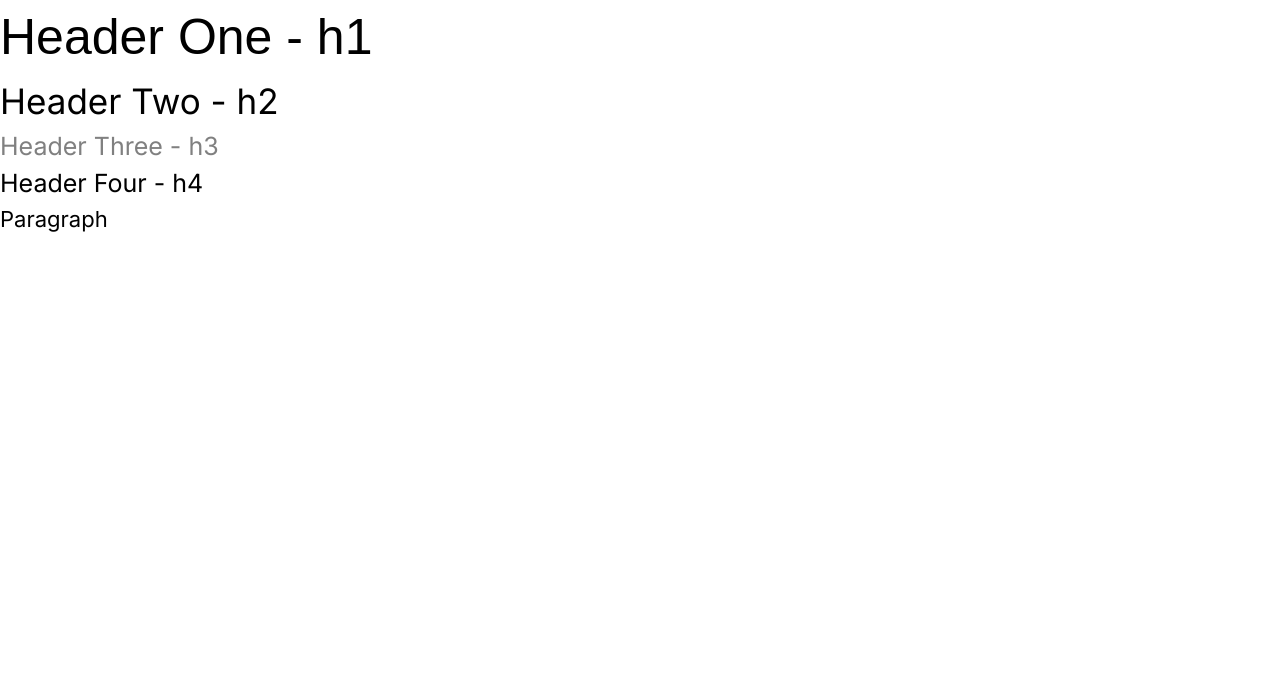
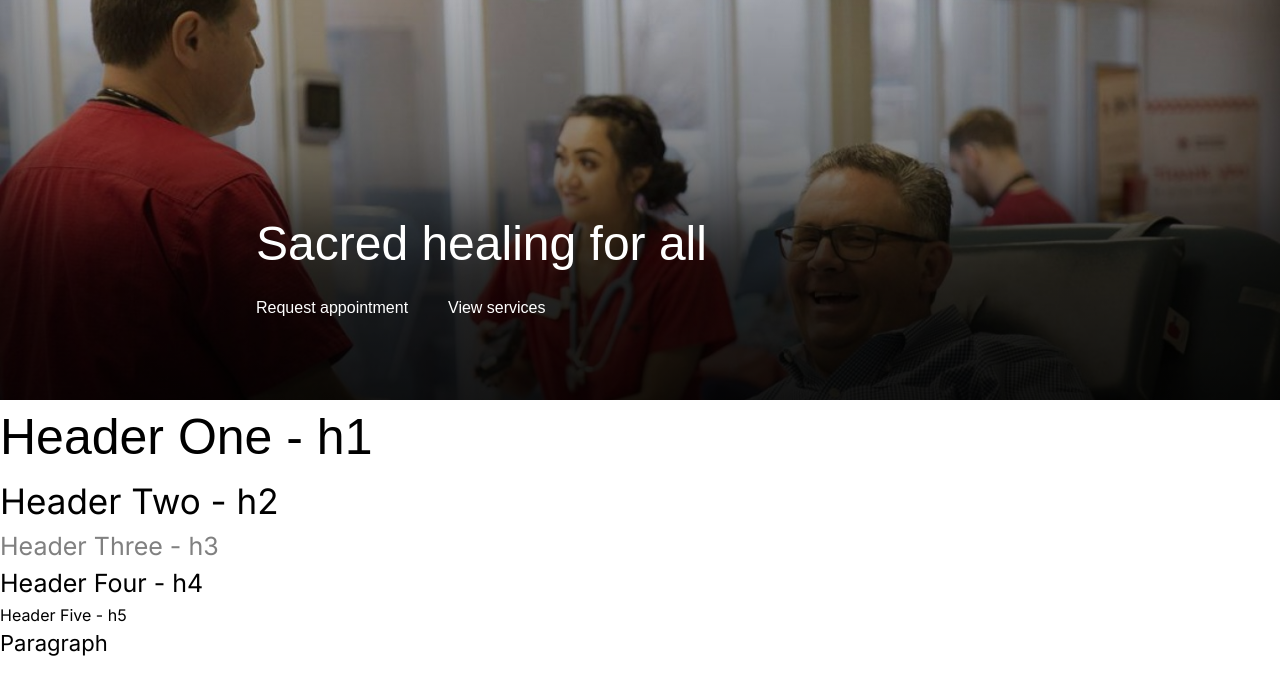
Before and after one commit to dylsub/SHIFAClinicWebsite, a Next.js app: page / in a window 1280 px wide. Shown: the top 694 px of the page. Built offline with nearby package versions, Linux system fonts and the light colour scheme; a web font is replaced by a local one.

Commit message:
We made the HomeHero

```diff
--- a/app/(components)/home/HomeHero.jsx
+++ b/app/(components)/home/HomeHero.jsx
@@ -1,4 +1,5 @@
 import React from "react";
+import styles from "./HomeHero.module.css";
 
 export default function HomeHero() {
   // Ashlee Tran + Victor
@@ -11,5 +12,14 @@ export default function HomeHero() {
 
   // Style in HomeHero.module.css for right now
 
-  return <div></div>;
+  return (
+    <div className={styles.heroContainer}>
+      <div className={styles.overlay}></div>
+      <h1 className={styles.heroHeader}>Sacred healing for all</h1>
+        <button className={styles.heroButton1}>Request appointment</button>
+        <button className={styles.heroButton2}>View services</button>
+      {/* <img src="./Control-V.png"></img> */}
+    </div>
+  );
+
 }
--- a/app/(components)/home/HomeHero.module.css
+++ b/app/(components)/home/HomeHero.module.css
@@ -0,0 +1,32 @@
+.heroContainer {
+    width: 100vw;
+    height: 400px;
+    background: linear-gradient(to top, rgba(0, 0, 0, 0.7), rgba(0, 0, 0, 0)), url('/Control-V.png');
+    background-size: cover;
+    background-position: left;
+    display: flex;
+    flex-direction: column;
+    justify-content: center;
+    align-items: flex-start;
+    padding-left: 10vw;
+  }
+
+  .heroHeader {
+    color: white;
+    font-size: 3em;
+    margin: 0;
+    margin-top: 10vw;
+    margin-left: 10vw;
+  }
+
+  .heroButton1 {
+    color: white;
+    margin-top: 1em;
+    margin-left: 10vw;
+  }
+
+  .heroButton2 {
+    color: white;
+    margin-top: -1.5em;
+    margin-left: 25vw;
+  }
--- a/app/page.js
+++ b/app/page.js
@@ -1,13 +1,17 @@
 import Image from "next/image";
+import HomeHero from "./(components)/home/HomeHero";
 
 export default function Home() {
   return (
     <div>
+      <HomeHero />
       <h1>Header One - h1</h1>
       <h2>Header Two - h2</h2>
       <h3>Header Three - h3</h3>
       <h4>Header Four - h4</h4>
+      <h5>Header Five - h5</h5>
       <p>Paragraph</p>
+
     </div>
   );
 }
--- a/package.json
+++ b/package.json
@@ -5,7 +5,7 @@
   "scripts": {
     "dev": "next dev",
     "build": "next build",
-    "start": "next start",
+    "start": "PORT=3001 next start",
     "lint": "next lint"
   },
   "dependencies": {
```
Also changed, not shown: public/Control-V.png (added).
